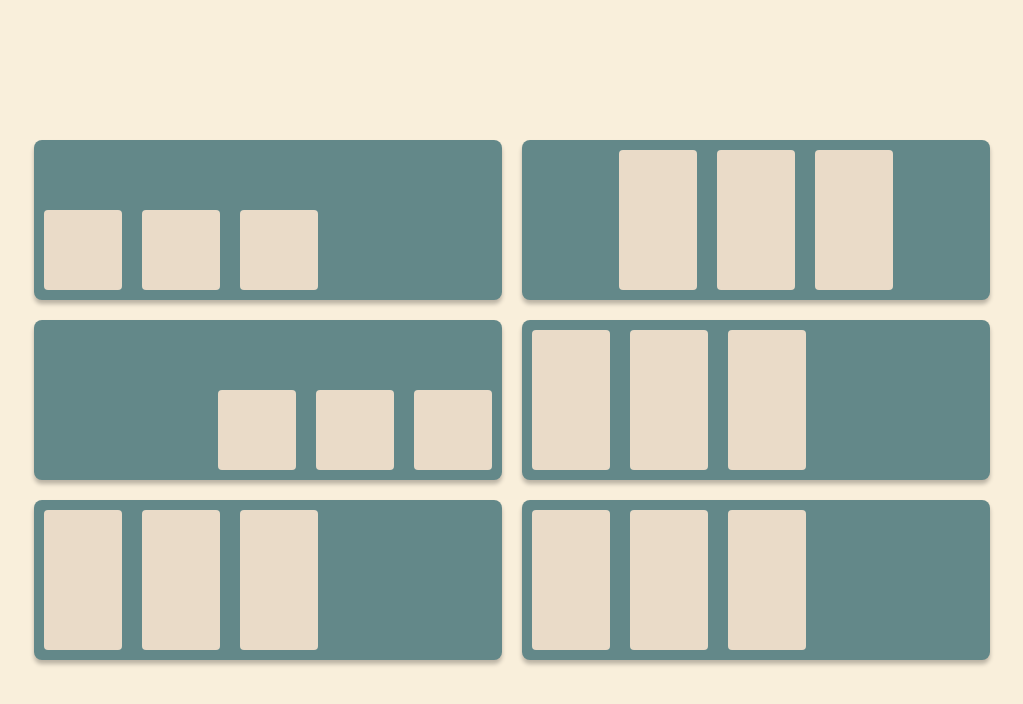
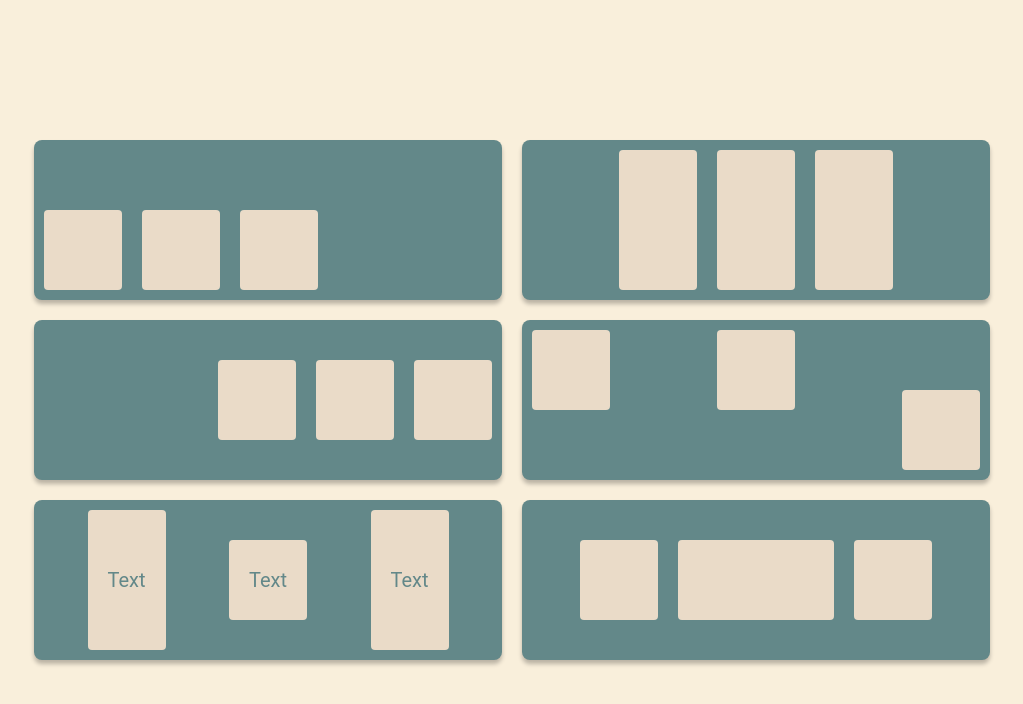
Before and after one commit to Annamichelles/Flexbox, a plain HTML site: page index.html in a window 1280 px wide. Shown: the whole page, without its empty margins (128-1151 px from the left). Drawn offline with Linux system fonts and the light colour scheme.

Commit message:
all containers done

```diff
--- a/index.html
+++ b/index.html
@@ -48,19 +48,26 @@
 			</div>
 			<div class="smallboxes4">
 			</div>
-			<div class="smallboxes4">
+			<div class="smallboxes4 rightbox4">
 			</div>
 		</div>
 	</section>
 
 	<section>
 		<div class="container5">
+
 			<div class="smallboxes5">
+				<p class="textbox">Text</p>
 			</div>
+
+			<div class="smallboxes5 middlebox5">
+				<p class="textbox">Text</p>
+			</div>
+
 			<div class="smallboxes5">
+				<p class="textbox">Text</p>
 			</div>
-			<div class="smallboxes5">
-			</div>
+
 		</div>
 	</section>
 
@@ -68,7 +75,7 @@
 		<div class="container6">
 			<div class="smallboxes6">
 			</div>
-			<div class="smallboxes6">
+			<div class="smallboxes6 middlebox6">
 			</div>
 			<div class="smallboxes6">
 			</div>
--- a/styles/index.css
+++ b/styles/index.css
@@ -26,8 +26,7 @@ body {
 	margin: 10px;
 	display: flex;
 	justify-content: left;
-	flex-wrap: wrap;
-	align-content: flex-end;
+	align-items: flex-end;
 }
 
 .smallboxes1 {
@@ -51,7 +50,7 @@ body {
 	margin: 10px;
 	display: flex;
 	justify-content: center;
-	align-content: flex-end;
+	align-items: normal;
 }
 
 .smallboxes2 {
@@ -74,8 +73,7 @@ body {
 	margin: 10px;
 	display: flex;
 	justify-content: flex-end;
-	align-content: flex-end;
-	flex-wrap: wrap;
+	align-items: center;
 }
 
 .smallboxes3 {
@@ -96,8 +94,9 @@ body {
 	border: none;
 	margin: 10px;
 	display: flex;
-	justify-content: left;
-	align-content: flex-end;
+	justify-content: space-between;
+	align-items: baseline;
+
 }
 
 .smallboxes4 {
@@ -109,6 +108,10 @@ body {
 	margin: 10px;
 }
 
+.rightbox4 {
+	align-self: flex-end;
+}
+
 .container5 {
 	width: 468px;
 	height: 160px;
@@ -118,8 +121,8 @@ body {
 	border: none;
 	margin: 10px;
 	display: flex;
-	justify-content: left;
-	align-content: flex-end;
+	justify-content: space-evenly;
+	align-items: normal;
 }
 
 .smallboxes5 {
@@ -131,6 +134,23 @@ body {
 	margin: 10px;
 }
 
+.textbox {
+ 	color: #638889;
+	font-family: Roboto;
+	font-size: 20px;
+	font-style: normal;
+	font-weight: 400;
+	line-height: normal;
+	width: 100%;
+	display: flex;
+	justify-content: center;
+	align-items:center;
+}
+
+.middlebox5 {
+	align-self: center;
+}
+
 .container6 {
 	width: 468px;
 	height: 160px;
@@ -140,8 +160,8 @@ body {
 	border: none;
 	margin: 10px;
 	display: flex;
-	justify-content: left;
-	align-content: flex-end;
+	justify-content: center;
+	align-items: center;
 }
 
 .smallboxes6 {
@@ -152,3 +172,7 @@ body {
 	display: flex;
 	margin: 10px;
 }
+
+.middlebox6 {
+	width: 156px;
+}
```
